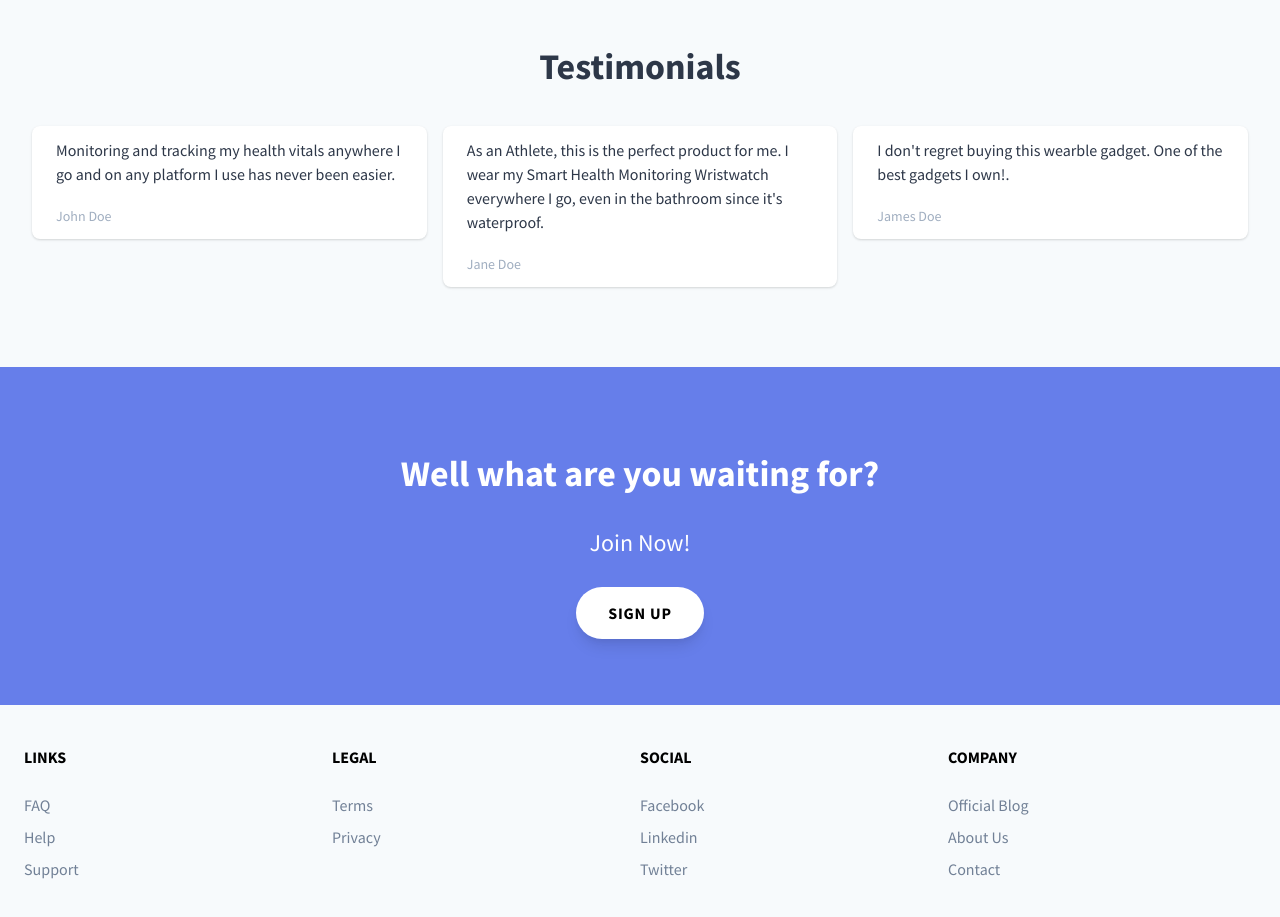
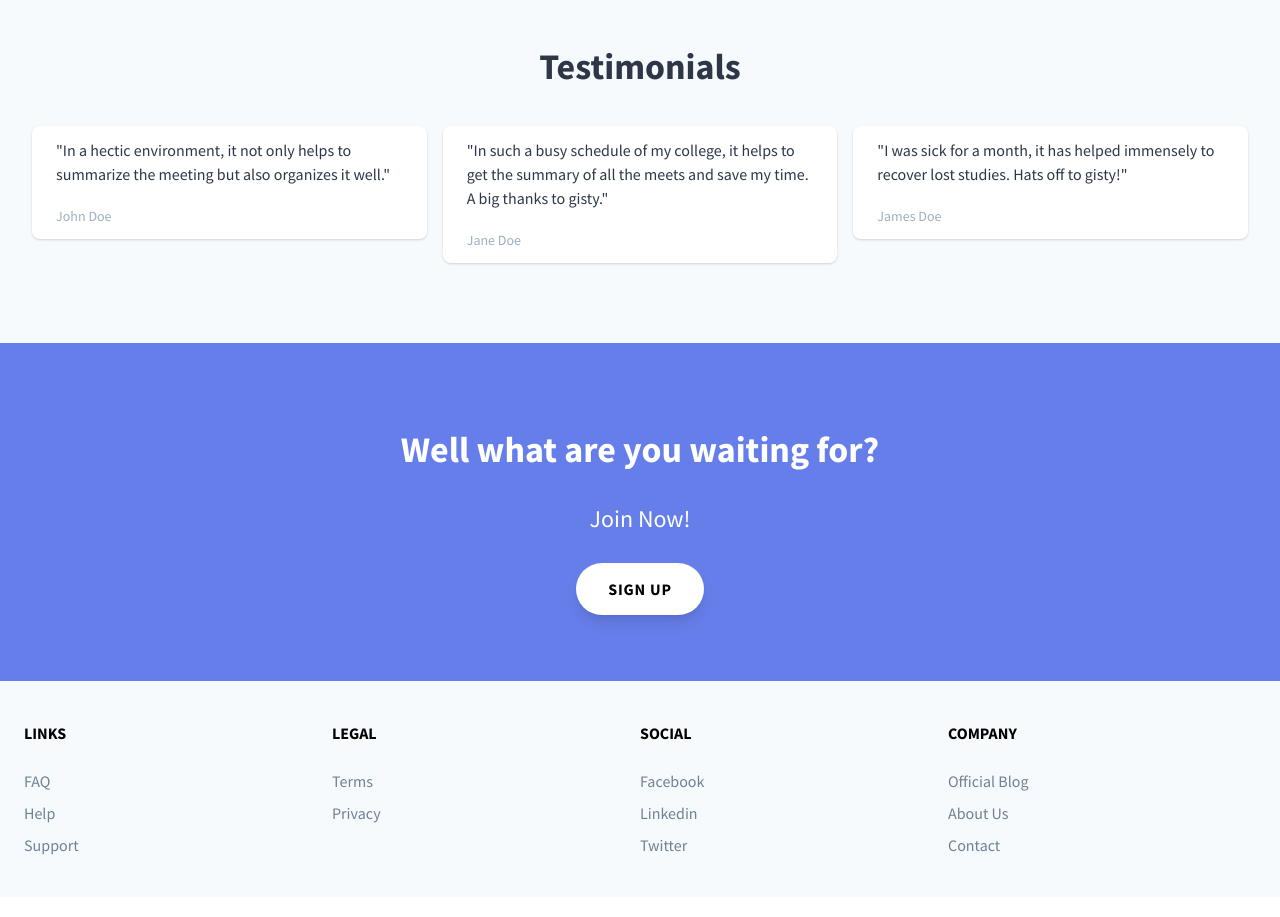
Before and after one commit to gisty-org/gisty-client, a Vue app: page / in a window 1280 px wide. Shown: the part 2100-3017 px from the top of the page. Built offline with nearby package versions, Linux system fonts and the light colour scheme; no server answers; what bootstrap-icons-vue would draw is missing.

Commit message:
Updated testimonials

```diff
--- a/src/pages/LandingPage.vue
+++ b/src/pages/LandingPage.vue
@@ -56,19 +56,19 @@
                 <div class="flex flex-wrap">
                 <div class="w-full md:w-1/3 px-2 mb-4">
                     <div class="bg-white rounded-lg shadow py-3">
-                        <p class="text-gray-800 text-base px-6 mb-5">Monitoring and tracking my health vitals anywhere I go and on any platform I use has never been easier.</p>
+                        <p class="text-gray-800 text-base px-6 mb-5">"In a hectic environment, it not only helps to summarize the meeting but also organizes it well."</p>
                         <p class="text-gray-500 text-xs md:text-sm px-6">John Doe</p>
                     </div>
                 </div>
                 <div class="w-full md:w-1/3 px-2 mb-4">
                     <div class="bg-white rounded-lg shadow py-3">
-                        <p class="text-gray-800 text-base px-6 mb-5">As an Athlete, this is the perfect product for me. I wear my Smart Health Monitoring Wristwatch everywhere I go, even in the bathroom since it's waterproof.</p>
+                        <p class="text-gray-800 text-base px-6 mb-5">"In such a busy schedule of my college, it helps to get the summary of all the meets and save my time. A big thanks to gisty."</p>
                         <p class="text-gray-500 text-xs md:text-sm px-6">Jane Doe</p>
                     </div>
                 </div>
                 <div class="w-full md:w-1/3 px-2 mb-4">
                     <div class="bg-white rounded-lg shadow py-3">
-                        <p class="text-gray-800 text-base px-6 mb-5">I don't regret buying this wearble gadget. One of the best gadgets I own!.</p>
+                        <p class="text-gray-800 text-base px-6 mb-5">"I was sick for a month, it has helped immensely to recover lost studies. Hats off to gisty!"</p>
                         <p class="text-gray-500 text-xs md:text-sm px-6">James Doe</p>
                     </div>
                 </div>
```
